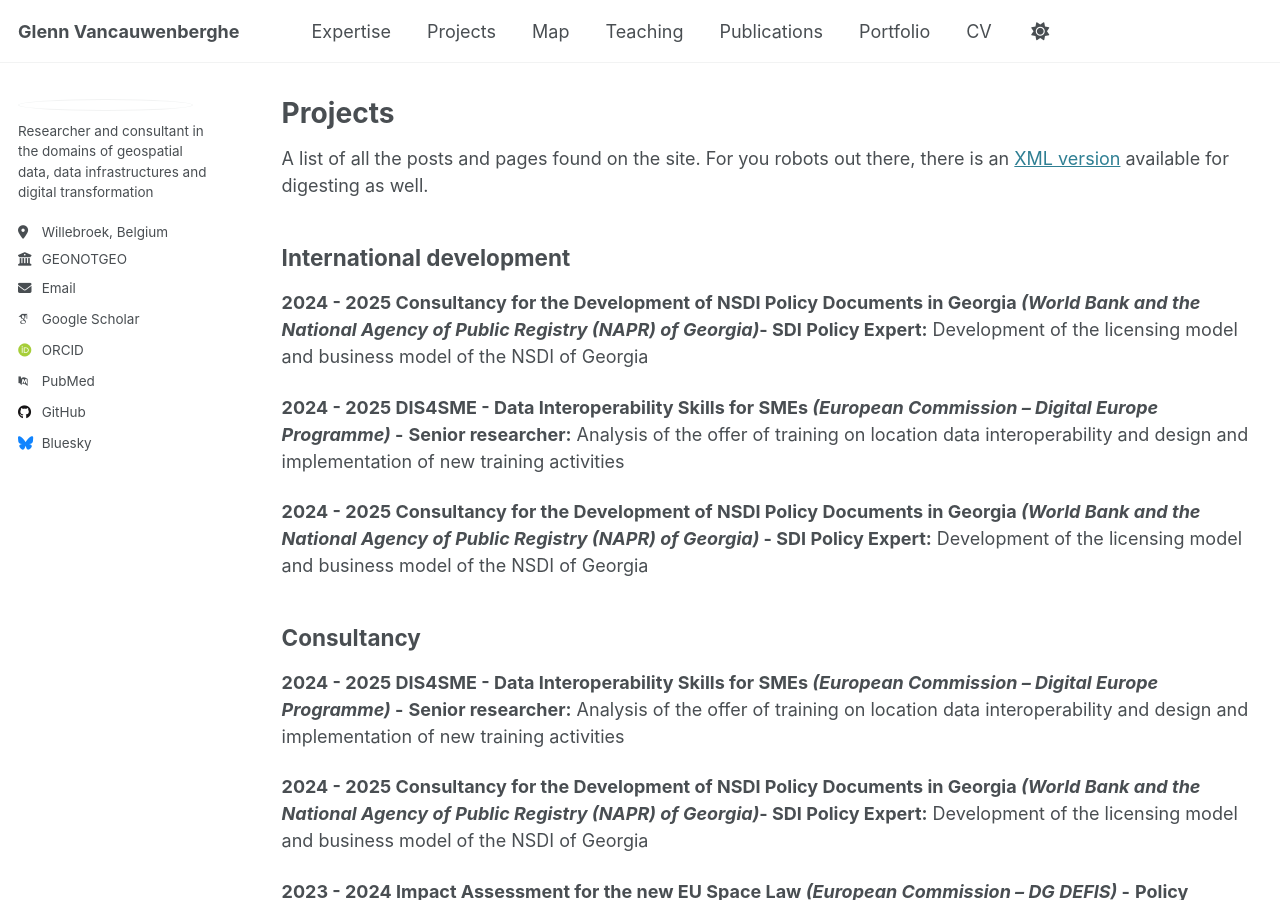
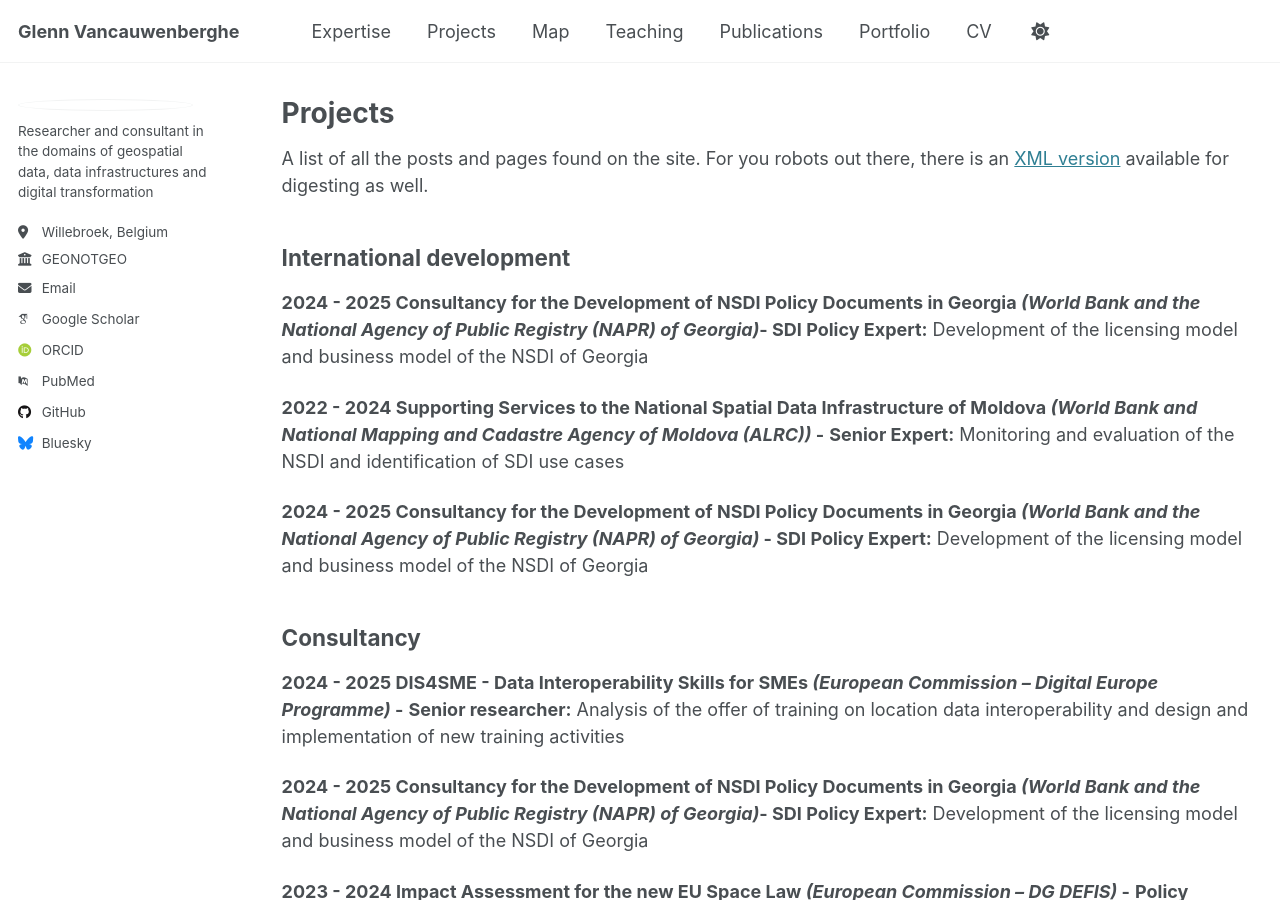
Before and after one commit to GVancauwenberghe/gvancauwenberghe.github.io, a Jekyll site: the page built from _pages/projects.md, in a window 1280 px wide and 900 px high. Built offline with Jekyll 4.4.1, drawn with Linux system fonts in a browser that asks for light colours; some web fonts are replaced.

Commit message:
Update projects.md

```diff
--- a/_pages/projects.md
+++ b/_pages/projects.md
@@ -13,8 +13,8 @@ A list of all the posts and pages found on the site. For you robots out there, t
 **2024 - 2025 Consultancy for the Development of NSDI Policy Documents in Georgia _(World Bank and the National Agency of Public Registry (NAPR) of Georgia)_-
 SDI Policy Expert:**   Development of the licensing model and business model of the NSDI of Georgia
 
-**2024 - 2025 DIS4SME -  Data Interoperability Skills for SMEs _(European Commission –   Digital Europe Programme)_ -**
-**Senior researcher:** Analysis of the offer of training on location data interoperability and design and implementation of new training activities
+**2022 - 2024 Supporting Services to the National Spatial Data Infrastructure of Moldova _(World Bank and National Mapping and Cadastre Agency of Moldova (ALRC))_ -**
+**Senior Expert:** Monitoring and evaluation of the NSDI and identification of SDI use cases
 
 **2024 - 2025 Consultancy for the Development of NSDI Policy Documents in Georgia _(World Bank and the National Agency of Public Registry (NAPR) of Georgia)_ -
 SDI Policy Expert:**   Development of the licensing model and business model of the NSDI of Georgia
```
